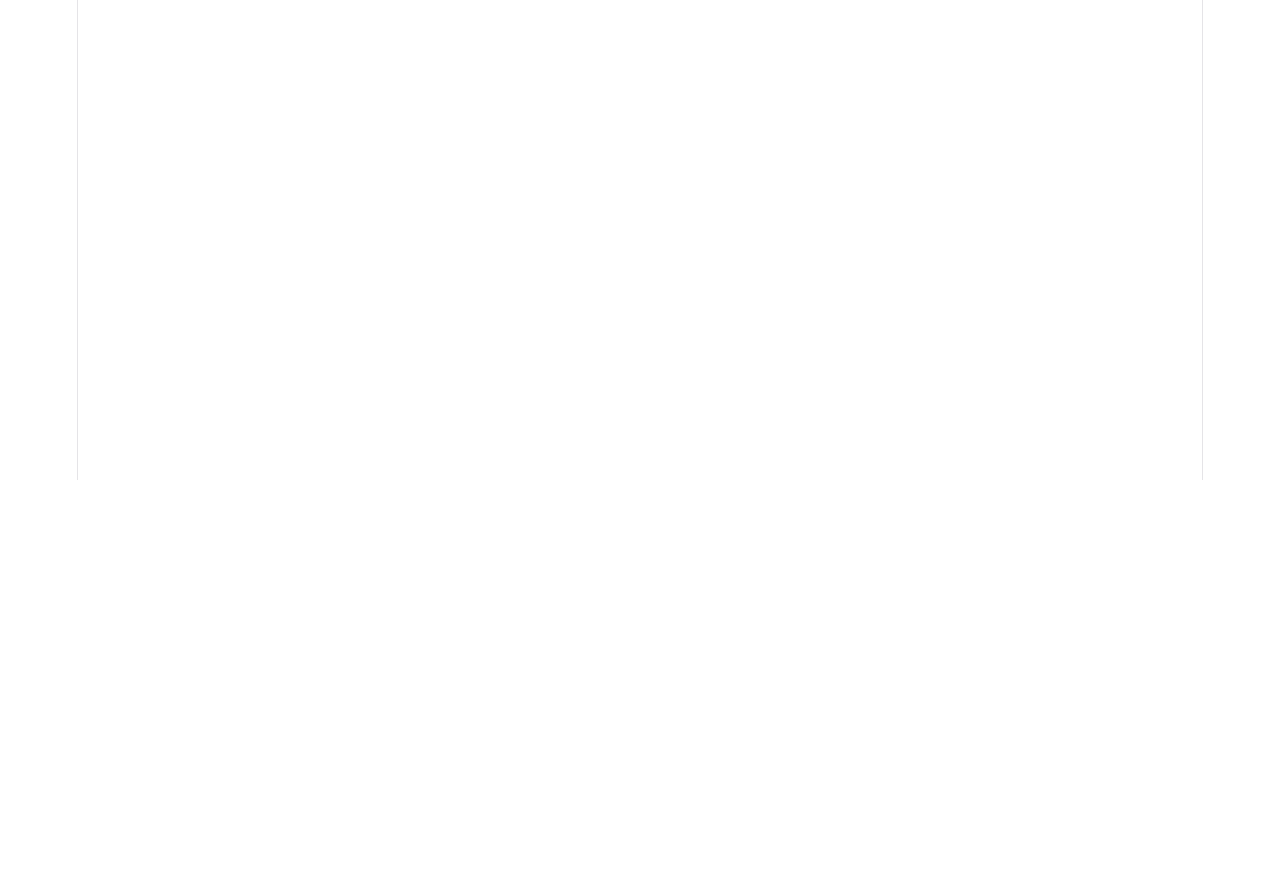
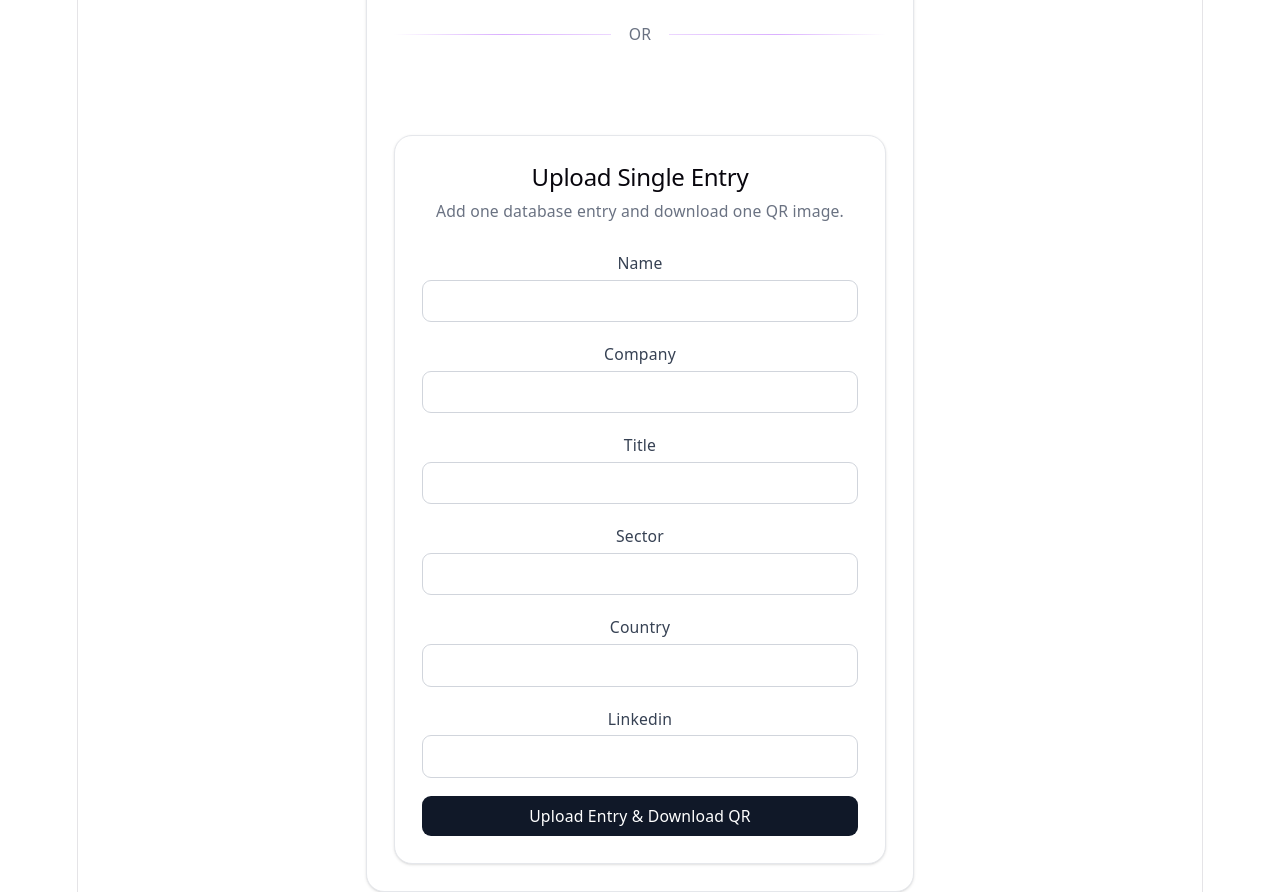
Before and after one commit to HassanAbbas7/social-networking, a React (Vite) app: page /upload in a window 1280 px wide. Shown: the part 320-1212 px from the top of the page. Before the commit the page ends 800 px from the top, so only its background shows below. Built offline with nearby package versions, Linux system fonts and the light colour scheme.

Commit message:
added single upload

```diff
--- /dev/null
+++ b/src/components/common/SingleUpload.jsx
@@ -0,0 +1,117 @@
+import { useMemo, useState } from "react";
+import {expectedColumns, TABLE_NAME, QR_BASE_URL } from "../../data/config";
+import { createClient } from "@supabase/supabase-js";
+import QRCode from "qrcode";
+import { saveAs } from "file-saver";
+
+const supabase = createClient(
+  import.meta.env.VITE_SUPABASE_URL,
+  import.meta.env.VITE_SUPABASE_PUBLISHABLE_KEY
+);
+
+
+
+export default function SingleUpload({createQrImage, safeFileName}) {
+  const initialForm = useMemo(() => {
+    return expectedColumns.reduce((acc, column) => {
+      acc[column] = "";
+      return acc;
+    }, {});
+  }, []);
+
+  const [formData, setFormData] = useState(initialForm);
+  const [status, setStatus] = useState("");
+  const [isUploading, setIsUploading] = useState(false);
+
+  function handleChange(column, value) {
+    setFormData((current) => ({
+      ...current,
+      [column]: value,
+    }));
+  }
+
+  async function handleSubmit(e) {
+    e.preventDefault();
+
+    try {
+      setIsUploading(true);
+      setStatus("Uploading entry to Supabase...");
+
+      const cleanedRow = expectedColumns.reduce((acc, column) => {
+        acc[column] = formData[column] === "" ? null : formData[column];
+        return acc;
+      }, {});
+
+      const { data, error } = await supabase
+        .from(TABLE_NAME)
+        .insert([cleanedRow])
+        .select("*")
+        .single();
+
+      if (error) {
+        console.error(error);
+        setStatus(`Upload failed: ${error.message}`);
+        return;
+      }
+
+      setStatus("Entry uploaded. Generating QR image...");
+
+      const imageBlob = await createQrImage({
+        ...data,
+        url: `${QR_BASE_URL}${data.id}`,
+      });
+
+      saveAs(imageBlob, `${safeFileName(data.name)}.png`);
+      setStatus("Entry uploaded and QR image downloaded.");
+      setFormData(initialForm);
+    } catch (err) {
+      console.error(err);
+      setStatus("Something went wrong while uploading or generating the QR image.");
+    } finally {
+      setIsUploading(false);
+    }
+  }
+
+  return (
+    <div className="mx-auto max-w-xl rounded-2xl border border-gray-200 bg-white p-6 shadow-sm">
+      <div className="space-y-2">
+        <h2 className="text-xl font-semibold text-gray-900">
+          Upload Single Entry
+        </h2>
+        <p className="text-sm text-gray-500">
+          Add one database entry and download one QR image.
+        </p>
+      </div>
+
+      <form onSubmit={handleSubmit} className="mt-6 space-y-4">
+        {expectedColumns.map((column) => (
+          <label key={column} className="block">
+            <span className="text-sm font-medium capitalize text-gray-700">
+              {column.replace(/_/g, " ")}
+            </span>
+            <input
+              type="text"
+              value={formData[column] ?? ""}
+              onChange={(e) => handleChange(column, e.target.value)}
+              className="mt-1 w-full rounded-lg border border-gray-300 px-3 py-2 text-sm outline-none transition focus:border-gray-500 focus:ring-2 focus:ring-gray-100"
+            />
+          </label>
+        ))}
+
+        <button
+          type="submit"
+          disabled={isUploading}
+          className="w-full rounded-lg bg-gray-900 px-4 py-2 text-sm font-medium text-white transition hover:bg-gray-800 disabled:cursor-not-allowed disabled:opacity-60"
+        >
+          {isUploading ? "Uploading..." : "Upload Entry & Download QR"}
+        </button>
+      </form>
+
+      {status && (
+        <div className="mt-4 rounded-lg bg-gray-50 px-4 py-3 text-sm text-gray-700">
+          {status}
+        </div>
+      )}
+    </div>
+  );
+}
--- a/src/pages/CsvUpload.jsx
+++ b/src/pages/CsvUpload.jsx
@@ -5,6 +5,7 @@ import { createClient } from "@supabase/supabase-js";
 import QRCode from "qrcode";
 import JSZip from "jszip";
 import { saveAs } from "file-saver";
+import SingleUpload from "../components/common/SingleUpload";
 
 const supabase = createClient(
   import.meta.env.VITE_SUPABASE_URL,
@@ -13,11 +14,10 @@ const supabase = createClient(
 
 
 
-
-
 export default function CsvUploader() {
   const [status, setStatus] = useState("");
   const [loadedData, setLoadedData] = useState(null);
+
   const [isGeneratingQr, setIsGeneratingQr] = useState(false);
   const [qrProgress, setQrProgress] = useState("");
 
@@ -33,6 +33,7 @@ export default function CsvUploader() {
       complete: async (results) => {
         try {
           const rows = results.data;
+
 
           if (!rows.length) {
             setStatus("CSV is empty.");
@@ -221,7 +222,7 @@ async function downloadZip() {
 
       const imageBlob = await createQrImage({
         ...item,
-        url: `${QR_BASE_URL}/profile/${item.id}`,
+        url: `${QR_BASE_URL}${item.id}`,
       });
 
       zip.file(
@@ -310,6 +311,20 @@ async function downloadZip() {
         )}
       </div>
     )}
+
+    <div className="flex items-center w-full max-w-6xl mx-auto my-20">
+  <div className="flex-grow h-px bg-gradient-to-r from-transparent via-purple-400/60 to-purple-400/30" />
+
+  <span className="px-4 text-sm text-gray-500 whitespace-nowrap">
+    OR
+  </span>
+
+  <div className="flex-grow h-px bg-gradient-to-r from-purple-400/30 via-purple-400/60 to-transparent" />
+</div>
+
+
+
+    <SingleUpload createQrImage={createQrImage} safeFileName={safeFileName} />
   </div>
 );
 }
```
